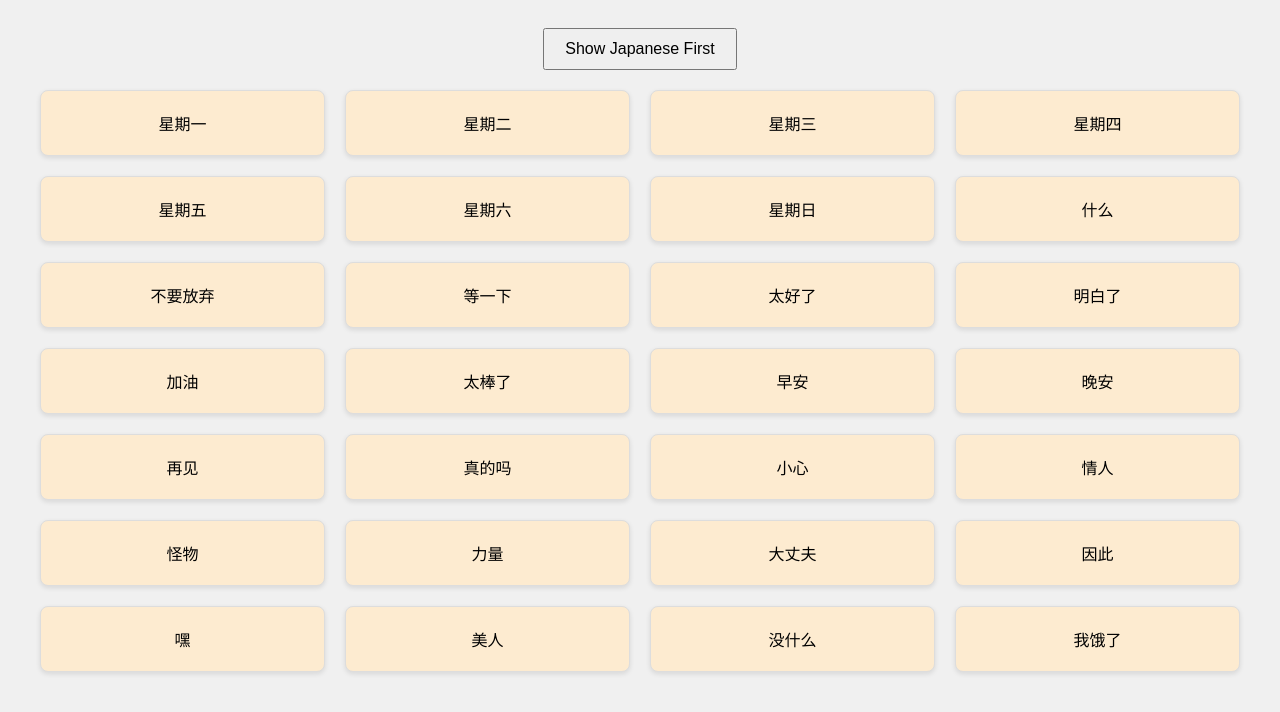
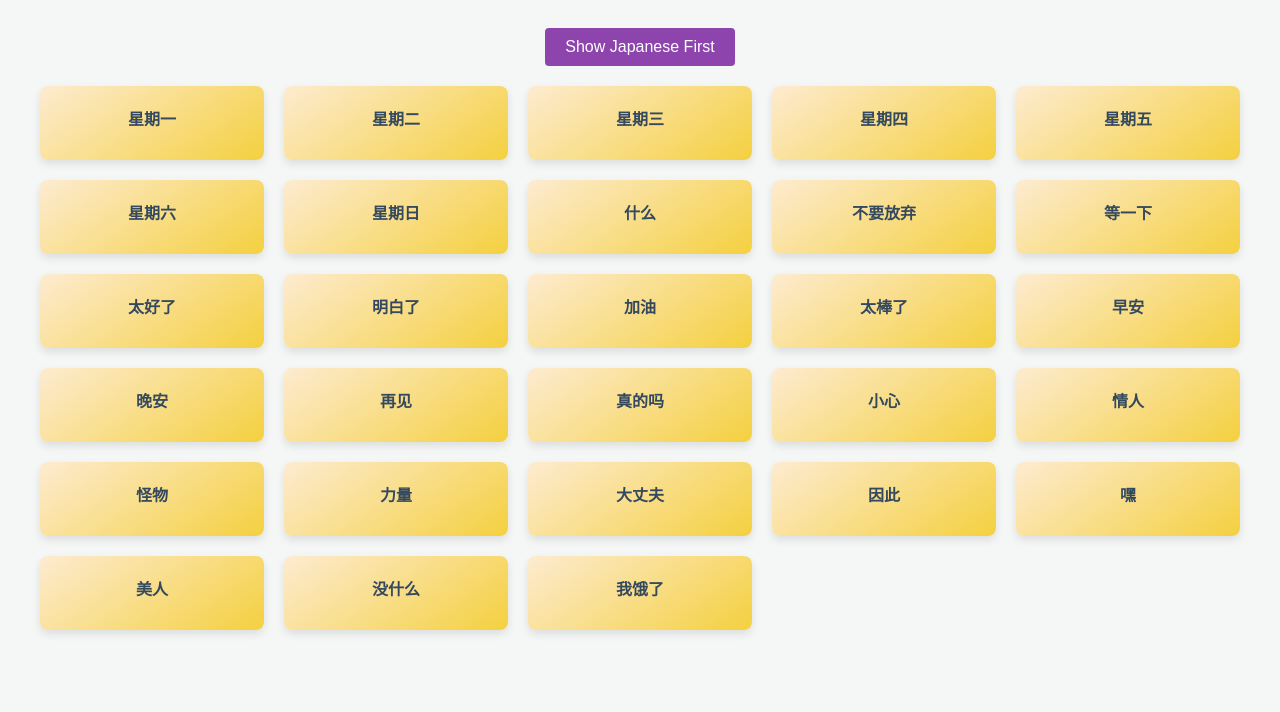
Before and after one commit to WayneVSDev/JPNFlashcards, a plain HTML site: page index.html in a window 1280 px wide. Drawn offline with Linux system fonts and the light colour scheme.

Commit message:
Update index.html

```diff
--- a/index.html
+++ b/index.html
@@ -3,33 +3,38 @@
 <head>
   <meta charset="UTF-8">
   <meta name="viewport" content="width=device-width, initial-scale=1.0">
-  <title>Japanese Flashcards</title>
+  <title>Language Flashcards</title>
   <style>
     body {
-      font-family: Arial, sans-serif;
+      font-family: 'Open Sans', Arial, sans-serif;
       display: flex;
       flex-direction: column;
       align-items: center;
       padding: 20px;
-      background-color: #f0f0f0;
+      background-color: #f4f7f6;
     }
     .toggle-button {
       margin-bottom: 20px;
       padding: 10px 20px;
       font-size: 1em;
       cursor: pointer;
+      background-color: #8e44ad;
+      color: white;
+      border: none;
+      border-radius: 4px;
     }
     .card-container {
       display: grid;
       gap: 20px;
       width: 100%;
       max-width: 1200px;
+      grid-template-columns: repeat(auto-fill, minmax(200px, 1fr)); /* Responsive grid */
     }
     .card {
       background-color: #fff;
-      border: 1px solid #ddd;
+      border: none;
       border-radius: 8px;
-      box-shadow: 0 2px 5px rgba(0, 0, 0, 0.1);
+      box-shadow: 0 4px 8px rgba(0, 0, 0, 0.1);
       padding: 20px;
       text-align: center;
       cursor: pointer;
@@ -37,8 +42,7 @@
       display: flex;
       flex-direction: column;
       justify-content: center;
-      /* Add a background color */
-      background-color: #fdebd0;
+      background: linear-gradient(145deg, #fdebd0, #f4d03f);
     }
     .card:hover {
       transform: scale(1.05);
@@ -46,29 +50,18 @@
     .hidden {
       display: none;
     }
-
-    @media (min-width: 1200px) {
-      .card-container {
-        grid-template-columns: repeat(4, 1fr);
+    .chinese {
+      font-weight: bold;
+      color: #34495e;
+      margin-bottom: 10px;
     }
-    }
-    @media (min-width: 900px) and (max-width: 1199px) {
-      .card-container {
-        grid-template-columns: repeat(3, 1fr);
-      }
-    }
-    @media (min-width: 600px) and (max-width: 899px) {
-      .card-container {
-        grid-template-columns: repeat(2, 1fr);
-      }
-    }
-    @media (max-width: 599px) {
-      .card-container {
-        grid-template-columns: 1fr;
-      }
+    .English, .japanese, .katakana {
+      font-weight: normal;
+      color: #7f8c8d;
     }
   </style>
 </head>
+
 <body>
     <button class="toggle-button" onclick="toggleSequence()">Show Japanese First</button>
     <div class="card-container">
```
Lines whose indentation alone changed are shown as unchanged.
